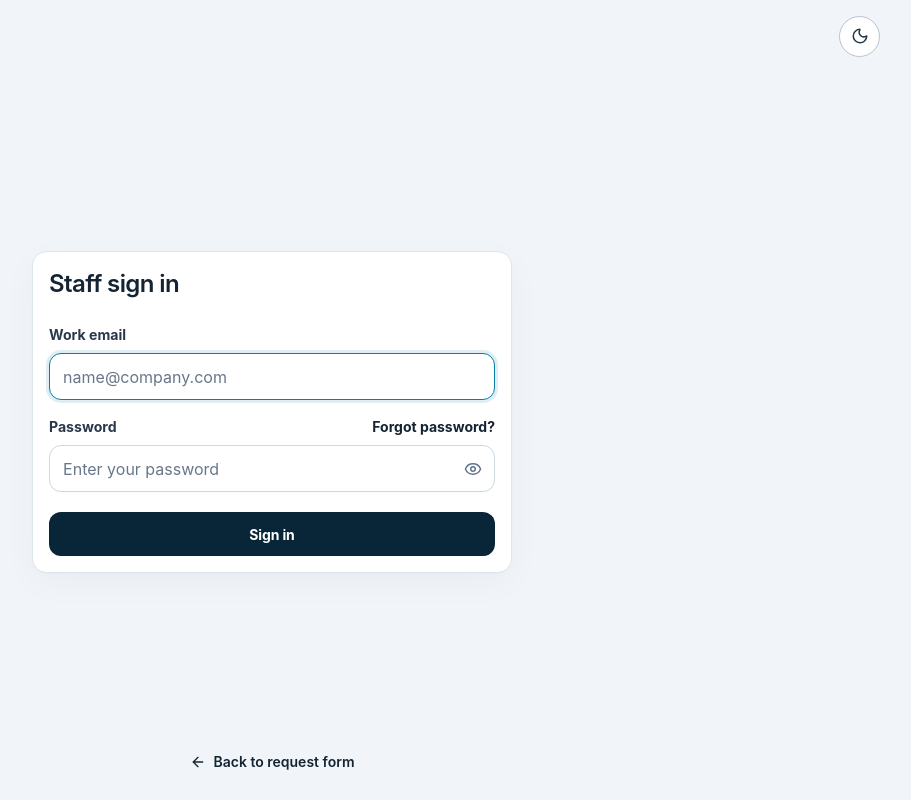
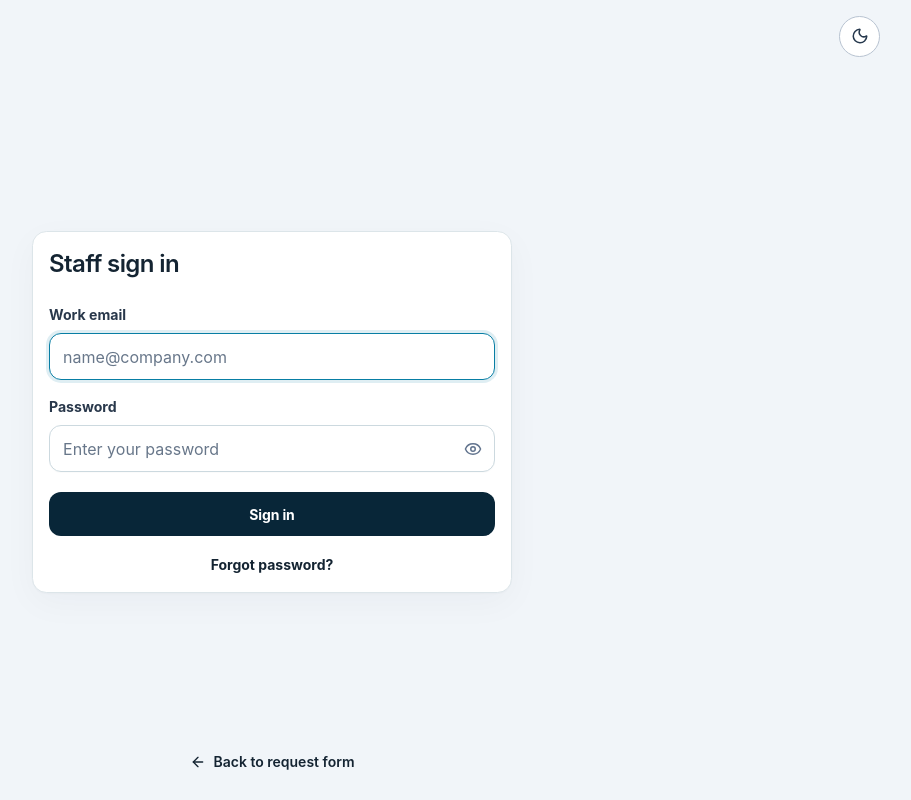
Before and after one commit to blimpMac/RFPProject, a React (Vite) app: page /admin/login in a window 1280 px wide. Shown: the whole page, without its empty margins (368-1279 px from the left). Built offline with nearby package versions, Linux system fonts and the light colour scheme; no server answers.

Commit message:
ui: move forgot-password link below sign-in button

```diff
--- a/src/pages/LoginPage.tsx
+++ b/src/pages/LoginPage.tsx
@@ -76,15 +76,7 @@ export function LoginPage() {
               />
             </div>
             <div className="field">
-              <div className="flex items-center justify-between gap-3">
-                <label htmlFor="password">Password</label>
-                <Link
-                  to="/admin/forgot-password"
-                  className="text-sm font-bold text-[#23558a] hover:underline"
-                >
-                  Forgot password?
-                </Link>
-              </div>
+              <label htmlFor="password">Password</label>
               <div className="relative">
                 <input
                   className="input pr-12"
@@ -128,6 +120,14 @@ export function LoginPage() {
           <Button className="mt-5 w-full" disabled={busy}>
             {busy ? <Spinner label="Signing in" /> : 'Sign in'}
           </Button>
+          <div className="mt-4 text-center">
+            <Link
+              to="/admin/forgot-password"
+              className="focus-ring inline-block rounded-md text-sm font-bold text-[#23558a] hover:underline"
+            >
+              Forgot password?
+            </Link>
+          </div>
         </form>
       </section>
 
```
